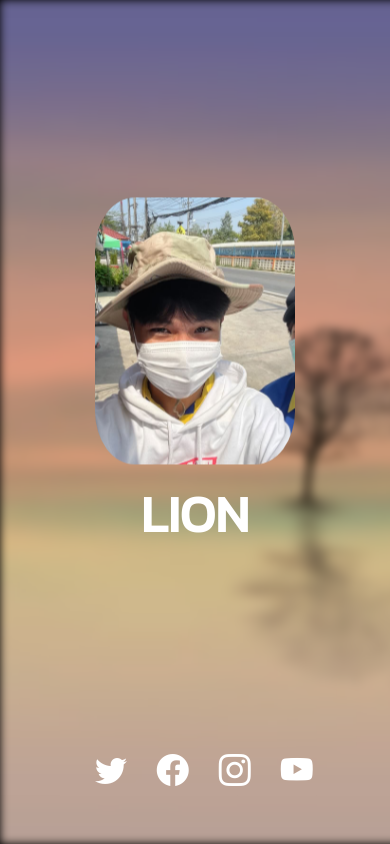
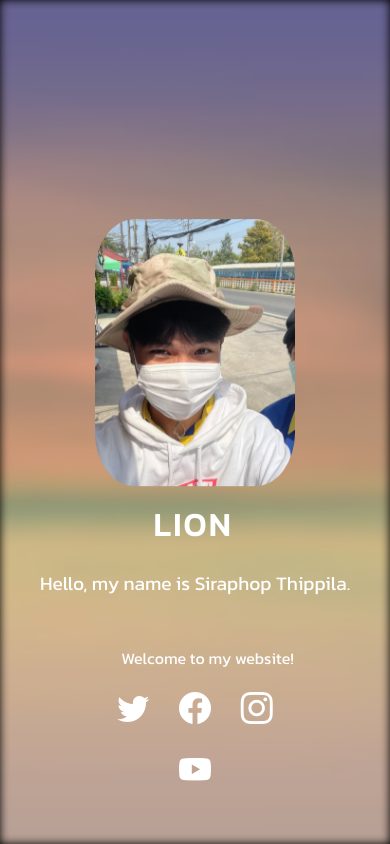
Before and after one commit to lionthippila/lionthippila.github.io, a plain HTML site: page index.html in a window 390 px wide. Drawn offline with nearby package versions, Linux system fonts and the light colour scheme; a small style sheet from the web is missing.

Commit message:
Update style.css

```diff
--- a/style.css
+++ b/style.css
@@ -1,99 +1,77 @@
 :root {
-    --typewriterSpeed: 6s;
-    --typewriterCharacters: 24;
+    --typewriterSpeed: 3.5s;
 }
 
 body {
-    width: 0%;
-    margin: 0%;
-    font-family: Arial;
-    font-size: 17px;
+    margin: 0;
+    font-family: "Kanit", sans-serif;
     background-color: black;
-    font-family: "Kanit", sans-serif;
+    color: #fff;
 }
 
 .container {
     display: flex;
+    flex-direction: column;
     justify-content: center;
     align-items: center;
-    height: 100vh;
-    color: #fff;
+    min-height: 100vh;
+    text-align: center;
 }
 
 #Background {
     position: fixed;
-    left: 0%;
-    min-width: 100%;
-    min-height: 100%;
-    -webkit-filter: blur(5px);
-    -moz-filter: blur(5px);
-    -o-filter: blur(5px);
-    -ms-filter: blur(5px);
+    top: 0;
+    left: 0;
+    width: 100%;
+    height: 100%;
+    object-fit: cover;
     filter: blur(5px);
+    z-index: -1;
 }
 
 .img-content {
-    color: #fff;
-    position: absolute !important;
-    top: 50%;
-    left: 50%;
-    transform: translate(-50%, -50%);
+    z-index: 1;
 }
 
 #vincent {
     width: 200px;
     border-radius: 20%;
-    animation-name: hvr-bob-float, hvr-bob;
-    animation-duration: 0.3s, 1.5s;
-    animation-delay: 0s, 0.3s;
-    animation-timing-function: ease-out, ease-in-out;
-    animation-iteration-count: 1, infinite;
-    animation-fill-mode: forwards;
-    animation-direction: normal, alternate;
+    animation: hvr-bob-float 0.3s forwards, hvr-bob 1.5s infinite alternate ease-in-out 0.3s;
 }
 
 .ml13 {
     padding: 10px;
     font-size: 3em;
     text-transform: uppercase;
-    letter-spacing: 0em;
     font-weight: 600;
-    color: rgb(255, 255, 255);
+    color: #fff;
 }
 
-.ml13 .letter {
+.ml13 .letters {
     display: inline-block;
-    line-height: 1em;
-}
-
-
-.letter {
+    white-space: nowrap;
     overflow: hidden;
-  border-right: 0.15em solid orange;
-  white-space: nowrap;
-  margin: 0 auto;
-  letter-spacing: 0.15em;
-  animation:
-    typing 3.5s steps(40, end),
-    blink-caret 0.75s step-end infinite;
+    border-right: .15em solid orange;
+    animation: typing var(--typewriterSpeed) steps(40, end), blink-caret .75s step-end infinite;
+    padding: 0 5px;
+    letter-spacing: 0.09em;
 }
 
 @keyframes typing {
-    0% { width: 0; }
-    100% { width: 40%; }
+    from { width: 0; }
+    to { width: 4.5ch; }
 }
 
 @keyframes blink-caret {
-  from, to { border-color: transparent }
-  50% { border-color: orange }
+    from, to { border-color: transparent; }
+    50% { border-color: orange; }
 }
 
 .subtitle1 {
-    color: hsla(0, 0%, 100%,);
+    color: hsla(0, 0%, 100%);
     font-size: 1.5rem;
     opacity: 0;
     transform: translateY(5rem);
-    /* background-color: red; */
     animation: fadeInUp 2s ease calc(var(--typewriterSpeed)) forwards;
 }
 
@@ -105,6 +83,8 @@ body {
 }
 
 .subtitle2 {
+    position: relative;
+    right: 10%;
     transform: translateX(2rem) translateY(0.5rem);
     opacity: 0;
     animation: fadeInUp2 2s ease calc(var(--typewriterSpeed)) forwards;
@@ -113,11 +93,31 @@ body {
 @keyframes fadeInUp2 {
     to {
         opacity: 1;
-      /* transform: translateY(10); */
     }
 }
 
+.content-social a.btn {
+    font-size: 2rem;
+}
 
+.content-social {
+    position: fixed;
+    bottom: 5%;
+    left: 50%;
+    transform: translateX(-50%);
+}
+
+@media (max-width: 768px) {
+    .ml13 {
+        font-size: 2em;
+    }
+    .subtitle1 {
+        font-size: 1.2rem;
+    }
+    .subtitle2 {
+        font-size: 1rem;
+    }
+}
 
 @keyframes hvr-bob-float {
     0% {
@@ -131,7 +131,7 @@ body {
     }
 }
 
-@keyframes hvr-bob{
+@keyframes hvr-bob {
     0% {
         transform: translateY(0);
     }
@@ -142,99 +142,3 @@ body {
         transform: translateY(0);
     }
 }
-
-.btn-check:focus+.btn,
-.btn:focus {
-    outline: 0;
-    box-shadow: none;
-}
-
-.content-social a.btn {
-    font-size: 2rem;
-}
-
-.content-social {
-    position: fixed;
-    bottom: 5%;
-    left: 50%;
-    transform: translateX(-50%);
-}
-
-@media (width: 768px) {
-    @keyframes typing {
-        0% { width: 0; }
-        80% { width: 40%; } /* ปรับค่านี้เพื่อให้สิ้นสุดที่ตัวอักษร N */
-    }
-}
-
-@media (width: 1024px) {
-    @keyframes typing {
-        0% { width: 0; }
-        100% { width: 35%; } /* ปรับค่านี้เพื่อให้สิ้นสุดที่ตัวอักษร N */
-    }
-}
-
-@media (width: 820px) {
-    @keyframes typing {
-        0% { width: 0; }
-        100% { width: 38%; } /* ปรับค่านี้เพื่อให้สิ้นสุดที่ตัวอักษร N */
-    }
-}
-
-@media (width: 1024px) {
-    @keyframes typing {
-        0% { width: 0; }
-        100% { width: 40%; } /* ปรับค่านี้เพื่อให้สิ้นสุดที่ตัวอักษร N */
-    }
-}
-
-@media (width: 1440px) {
-    @keyframes typing {
-        0% { width: 0; }
-        100% { width: 40%; } /* ปรับค่านี้เพื่อให้สิ้นสุดที่ตัวอักษร N */
-    }
-}
-
-@media (width: 1920px) {
-    @keyframes typing {
-        0% { width: 0; }
-        100% { width: 40%; } /* ปรับค่านี้เพื่อให้สิ้นสุดที่ตัวอักษร N */
-    }
-}
-
-@media (width: 390px) {
-    .content-social {
-        width: 70%;
-        left: 100%;
-    }
-}
-
-@media (max-width: 412px) {
-    .content-social {
-        width: 70%;
-        left: 55%;
-    }
-}
-
-@media (max-width: 430px) {
-    .content-social {
-        width: 70%;
-        left: 56%;
-    }
-    @keyframes typing {
-        0% { width: 0; }
-        100% { width: 80%; } /* ปรับค่านี้เพื่อให้สิ้นสุดที่ตัวอักษร N */
-    }
-    .subtitle1 {
-        font-size: 1.2rem;
-    }
-    .subtitle2 {
-        font-size: 1.0rem;
-    }
-
-}
-
-/* .test2{
-
-    background-color: red;
-} */
```
Lines whose indentation alone changed are shown as unchanged.
